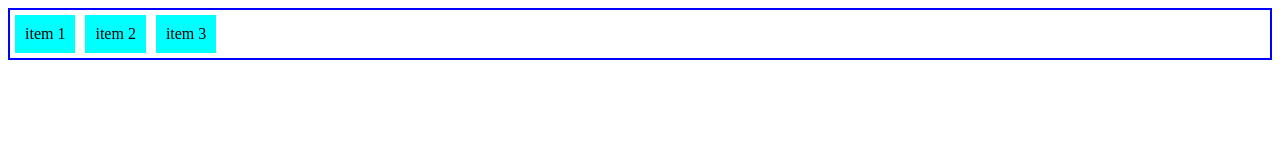
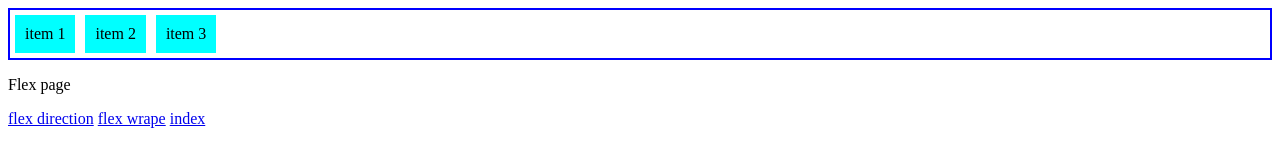
Before and after one commit to ashutoshsrivasta/basichtml, a plain HTML site: page Flex page.html in a window 1280 px wide. Drawn offline with Linux system fonts and the light colour scheme.

Commit message:
Update Flex page.html

```diff
--- a/Flex page.html
+++ b/Flex page.html
@@ -24,6 +24,9 @@
         <div class="item">item 2</div>
         <div class="item">item 3</div>
     </div>
-
+    <p>Flex page</p>
+    <a href="flex direction page.html">flex direction</a>
+    <a href="flex wrape page.html">flex wrape</a>
+    <a href="index.html">index</a>
 </body>
 </html>
```
Also changed, not shown: flex direction page.html (+5 -0 lines), flex wrape page.html (+4 -0 lines), index.html (+1 -0 lines).
